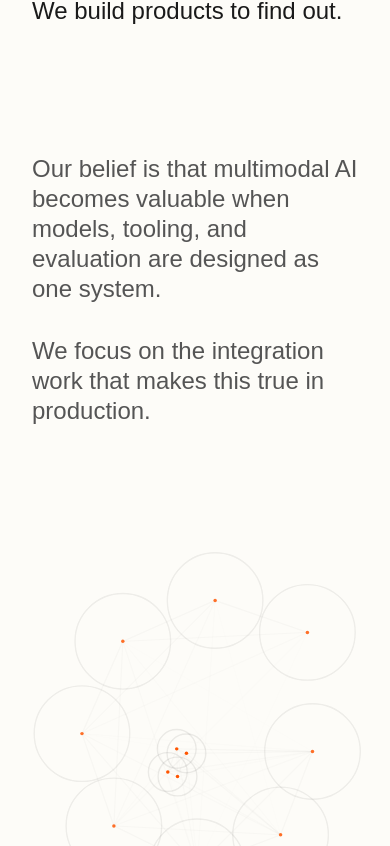
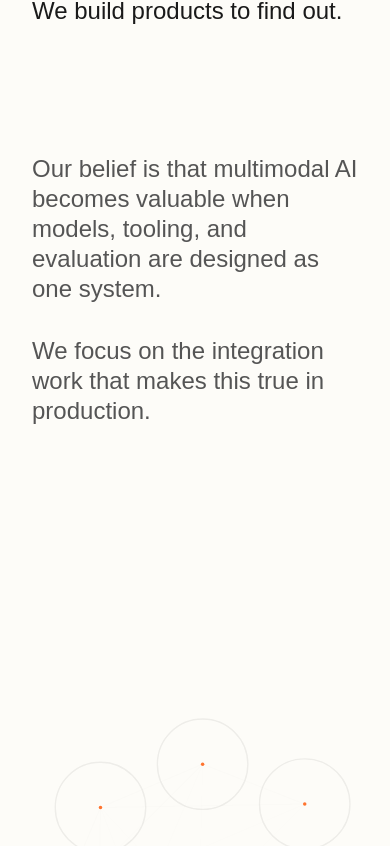
Before and after one commit to pendulum-ai/Pagenineteen2, a React (Vite) app: page / in a window 390 px wide. Shown: the part 1154-2000 px from the top of the page. Built offline with nearby package versions, Linux system fonts and the light colour scheme; a web font is replaced by a local one.

Commit message:
Mobile: center scroll illustration and add top spacing

```diff
--- a/src/components/sections/ScrollSection.css
+++ b/src/components/sections/ScrollSection.css
@@ -97,26 +97,27 @@
 /* Mobile Layout */
 @media (max-width: 768px) {
   .sticky-wrapper {
-    display: flex;       /* Use flex instead of block */
-    flex-direction: column-reverse; /* Put Visual (2nd in DOM) at the TOP */
+    display: flex;
+    flex-direction: column-reverse;
+    margin-top: 20vh; /* Delay appearance after horizontal line */
   }
 
   .scroll-dot-container {
     display: none;
   }
 
-  /* 1. Visual is Sticky at the Top */
+  /* 1. Visual is Sticky in the CENTER */
   .scroll-visual {
     position: sticky;
-    top: 0;
+    top: 25vh;    /* Center vertically: (100vh - 50vh) / 2 = 25vh */
     width: 100%;
-    height: 50vh; /* Occupy top half */
-    z-index: 0;   /* Sit behind text */
+    height: 50vh;
+    z-index: 0;
     background: transparent;
   }
 
   .scroll-visual svg {
-    transform: scale(1.4); /* Make it pop */
+    transform: scale(1.4);
     max-height: 60vh;
   }
 
@@ -124,21 +125,20 @@
   .scroll-content {
     position: relative;
     z-index: 10;
-    margin-top: -10vh; /* Determine overlap: Text starts rising over bottom of image */
-    padding-bottom: 20vh; /* Ensure last item clears */
+    margin-top: -10vh;
+    padding-bottom: 20vh;
     pointer-events: none;
   }
 
   .scroll-text-block {
     pointer-events: auto;
-    min-height: 80vh; /* Card height */
-    justify-content: flex-end; /* Align to bottom of the 'card' area */
-    padding-bottom: 10vh;      /* Push text up a bit */
+    min-height: 80vh;
+    justify-content: flex-end;
+    padding-bottom: 10vh;
     padding-left: var(--space-md);
     padding-right: var(--space-md);
   }
 
-  /* Make text blocks stand out over the illustration */
   .scroll-text-block h3,
   .scroll-text-block p {
     text-shadow: none;
```
